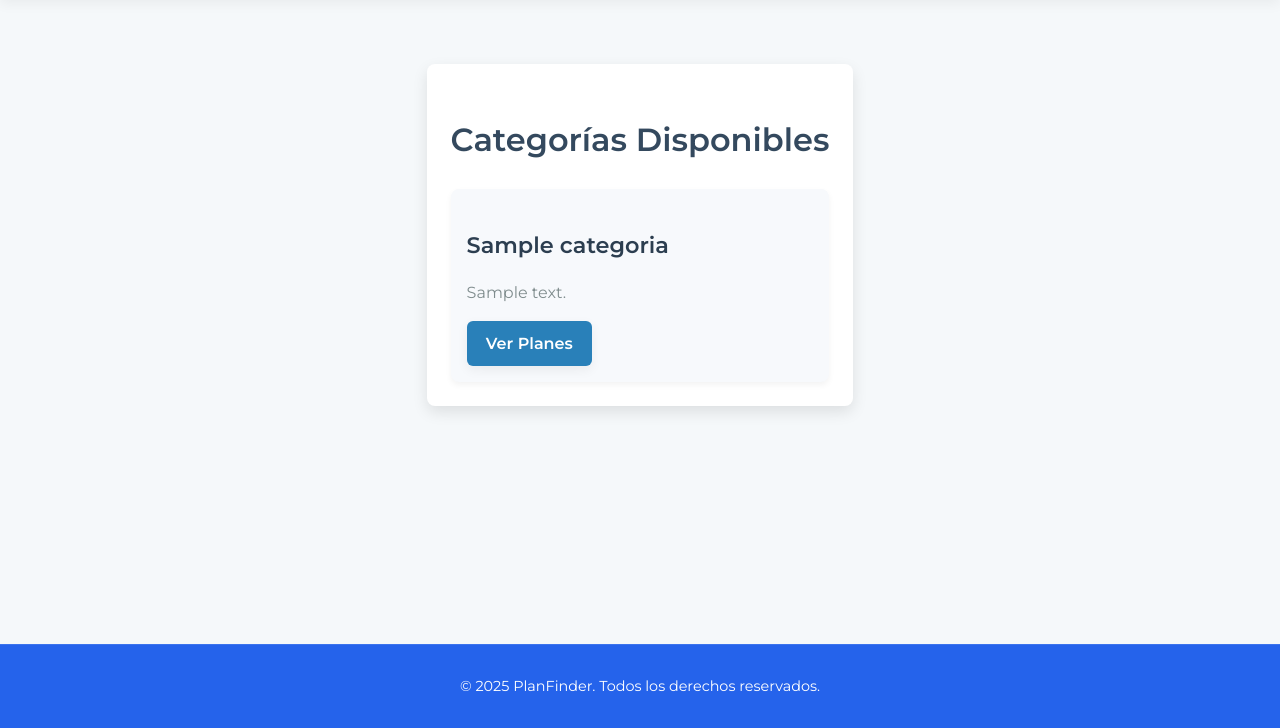
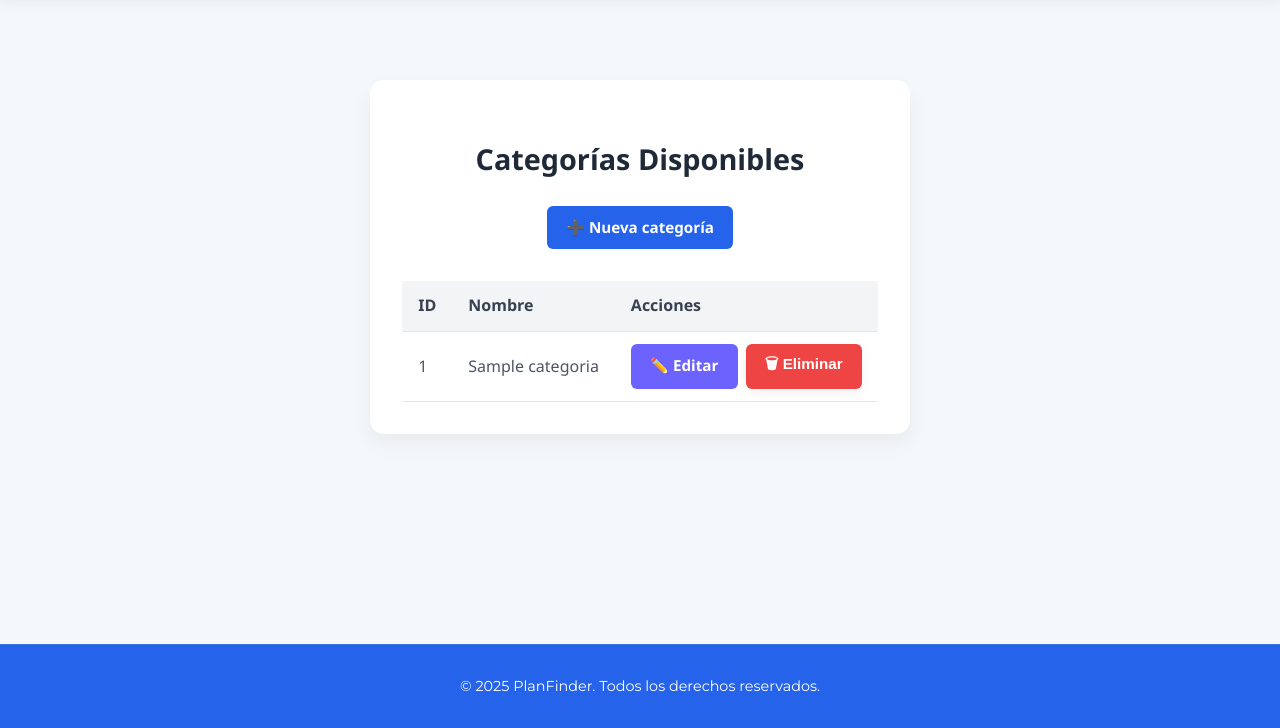
Before and after one commit to Diego-Dlh/planfinder, a Flask app: template app/templates/categorias.html in a window 1280 px wide. Shown: the part 72-800 px from the top of the page. Run offline with Flask 3, Linux system fonts and the light colour scheme; the template is opened without the code that fills it: values that come from a table or form of the project are taken from there, others are empty; tables that the repository leaves empty hold one stand-in row (values such as "Sample post").

Commit message:
Add admin functionalities for managing categories and locations: implement routes for adding, editing, and deleting categories and locations; enhance templates for better user experience.

```diff
--- a/app/__init__.py
+++ b/app/__init__.py
@@ -18,7 +18,8 @@ def create_app():
     login_manager.init_app(app)
 
     # Registrar Blueprints (asegurate de tenerlos configurados)
-    from app.controllers import usuarios, planes, resenas, favoritos, auth, admin, main
+    from app.controllers import usuarios, planes, resenas, favoritos, auth, admin, main, categorias
+    app.register_blueprint(categorias.bp)
     app.register_blueprint(main.bp)
     app.register_blueprint(usuarios.bp)
     app.register_blueprint(planes.bp)
--- a/app/templates/categorias.html
+++ b/app/templates/categorias.html
@@ -1,94 +1,129 @@
 {% extends "base.html" %}
 {% block title %}Categorías{% endblock %}
+
 {% block content %}
-<section class="categorias-container">
+<section class="categorias-admin">
   <h2>Categorías Disponibles</h2>
 
+  <div class="acciones-superiores">
+    <a href="{{ url_for('categorias.crear') }}" class="btn btn-crear">➕ Nueva categoría</a>
+  </div>
+
   {% if categorias %}
-    <div class="grid-categorias">
-      {% for c in categorias %}
-      <div class="categoria-card">
-        <h3 class="categoria-nombre">{{ c.nombre }}</h3>
-        <p class="categoria-descripcion">{{ c.descripcion }}</p>
-        <a href="{{ url_for('planes.listar', categoria_id=c.id) }}" class="btn btn-detalles">Ver Planes</a>
-      </div>
+  <table class="tabla-categorias">
+    <thead>
+      <tr>
+        <th>ID</th>
+        <th>Nombre</th>
+        <th>Acciones</th>
+      </tr>
+    </thead>
+    <tbody>
+      {% for cat in categorias %}
+      <tr>
+        <td>{{ cat.id }}</td>
+        <td>{{ cat.nombre }}</td>
+        <td style="display: flex; gap: 0.5rem;">
+          <a href="{{ url_for('categorias.editar', categoria_id=cat.id) }}" class="btn btn-editar">✏️ Editar</a>
+          <form action="{{ url_for('categorias.eliminar', categoria_id=cat.id) }}" method="POST" onsubmit="return confirm('¿Eliminar esta categoría?')" style="display:inline;">
+            <button type="submit" class="btn btn-eliminar">🗑 Eliminar</button>
+          </form>
+        </td>
+      </tr>
       {% endfor %}
-    </div>
+    </tbody>
+  </table>
   {% else %}
-    <p>No hay categorías disponibles en este momento.</p>
+    <p class="sin-categorias">No hay categorías registradas aún.</p>
   {% endif %}
 </section>
 
 <style>
-.categorias-container {
+.categorias-admin {
   max-width: 900px;
-  margin: 2rem auto;
-  padding: 1.5rem;
-  background-color: #fff;
-  border-radius: 8px;
-  box-shadow: 0 6px 15px rgba(0, 0, 0, 0.1);
+  margin: 3rem auto;
+  padding: 2rem;
+  background: white;
+  border-radius: 14px;
+  box-shadow: 0 10px 20px rgba(0,0,0,0.05);
+  font-family: 'Segoe UI', Inter, sans-serif;
 }
 
-h2 {
-  font-size: 2rem;
+.categorias-admin h2 {
+  font-size: 1.8rem;
   font-weight: 700;
+  color: #1f2937;
+  margin-bottom: 1.5rem;
   text-align: center;
-  margin-bottom: 1.5rem;
-  color: #34495e;
 }
 
-.grid-categorias {
-  display: grid;
-  grid-template-columns: repeat(auto-fit, minmax(250px, 1fr));
-  gap: 1.5rem;
+.acciones-superiores {
+  text-align: center;
+  margin-bottom: 2rem;
 }
 
-.categoria-card {
-  background-color: #f7f9fc;
-  padding: 1rem;
-  border-radius: 8px;
-  box-shadow: 0 3px 6px rgba(0, 0, 0, 0.05);
-  transition: transform 0.3s ease, box-shadow 0.3s ease;
+.btn {
+  display: inline-block;
+  padding: 0.6rem 1.2rem;
+  font-weight: 600;
+  font-size: 0.95rem;
+  border-radius: 6px;
+  text-decoration: none;
+  color: white;
+  transition: background 0.3s ease;
+  border: none;
 }
 
-.categoria-card:hover {
-  transform: translateY(-5px);
-  box-shadow: 0 5px 15px rgba(0, 0, 0, 0.1);
+.btn-crear {
+  background-color: #2563eb;
+}
+.btn-crear:hover {
+  background-color: #1e40af;
 }
 
-.categoria-nombre {
-  font-size: 1.4rem;
-  font-weight: 600;
-  color: #2c3e50;
-  margin-bottom: 0.5rem;
+.btn-editar {
+  background-color: #6c63ff;
+}
+.btn-editar:hover {
+  background-color: #574fd6;
 }
 
-.categoria-descripcion {
-  color: #7f8c8d;
-  font-size: 1rem;
-  margin-bottom: 1rem;
+.btn-eliminar {
+  background-color: #ef4444;
+}
+.btn-eliminar:hover {
+  background-color: #b91c1c;
 }
 
-.btn-detalles {
-  display: inline-block;
-  padding: 0.6rem 1.2rem;
-  background-color: #2980b9;
-  color: white;
-  font-weight: 600;
-  border-radius: 6px;
-  text-decoration: none;
-  text-align: center;
-  transition: background-color 0.3s ease;
+.tabla-categorias {
+  width: 100%;
+  border-collapse: collapse;
+  margin-top: 1rem;
 }
 
-.btn-detalles:hover {
-  background-color: #1f6391;
+.tabla-categorias th,
+.tabla-categorias td {
+  padding: 0.75rem 1rem;
+  border-bottom: 1px solid #e5e7eb;
+  text-align: left;
+  vertical-align: middle;
 }
 
-@media (max-width: 600px) {
-  .grid-categorias {
-    grid-template-columns: 1fr; /* Una sola columna en dispositivos móviles */
-  }
+.tabla-categorias th {
+  background-color: #f3f4f6;
+  color: #374151;
+  font-weight: 600;
+}
+
+.tabla-categorias td {
+  color: #4b5563;
+}
+
+.sin-categorias {
+  text-align: center;
+  color: #6b7280;
+  font-size: 1.1rem;
+  margin-top: 2rem;
 }
 </style>
 {% endblock %}
--- a/app/templates/dashboard_planes.html
+++ b/app/templates/dashboard_planes.html
@@ -5,8 +5,10 @@
 <section style="max-width: 1100px; margin: 2rem auto;">
   <h1 style="font-size: 2rem; font-weight: 700; color: #1f2937;">📊 Administración de Planes Turísticos</h1>
 
-  <div style="margin: 1.5rem 0;">
+  <div style="margin: 1.5rem 0; display: flex; gap: 1rem; flex-wrap: wrap;">
     <a href="{{ url_for('planes.nuevo') }}" class="btn btn-detalles">+ Nuevo Plan</a>
+    <a href="{{ url_for('categorias.index') }}" class="btn btn-secundario">📂 Administrar Categorías</a>
+    <a href="{{ url_for('admin.listar_ubicaciones_route') }}" class="btn btn-secundario">📍 Administrar Ubicaciones</a>
   </div>
 
   {% if planes %}
```
Also changed, not shown: app/controllers/admin.py (+32 -3 lines), app/controllers/categorias.py (+30 -2 lines), app/services/admin.py (+23 -0 lines), app/services/categorias.py (+9 -0 lines), app/templates/crear_categoria.html (added, +92 -0 lines), app/templates/editar_categoria.html (added, +92 -0 lines), app/templates/listar_ubicaciones.html (added, +138 -0 lines), app/services/resenas.py (line endings or trailing spaces).
